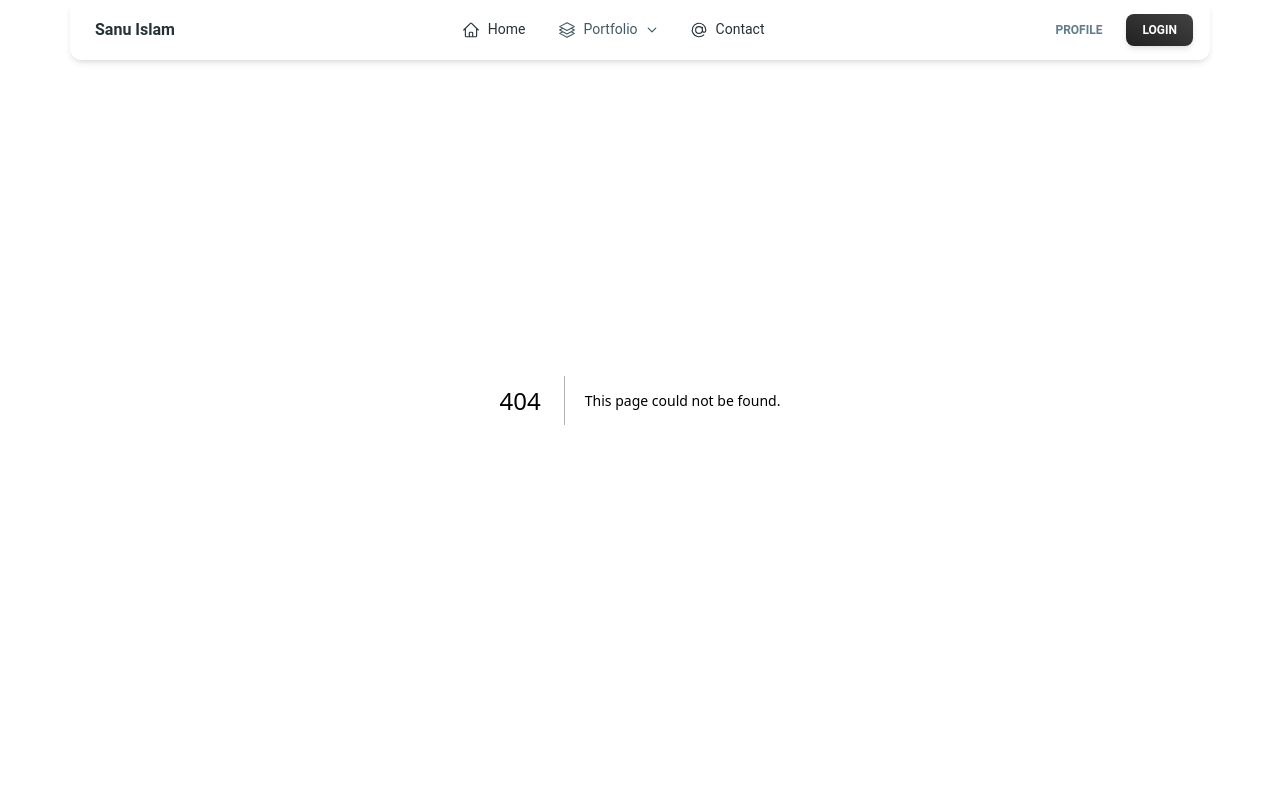
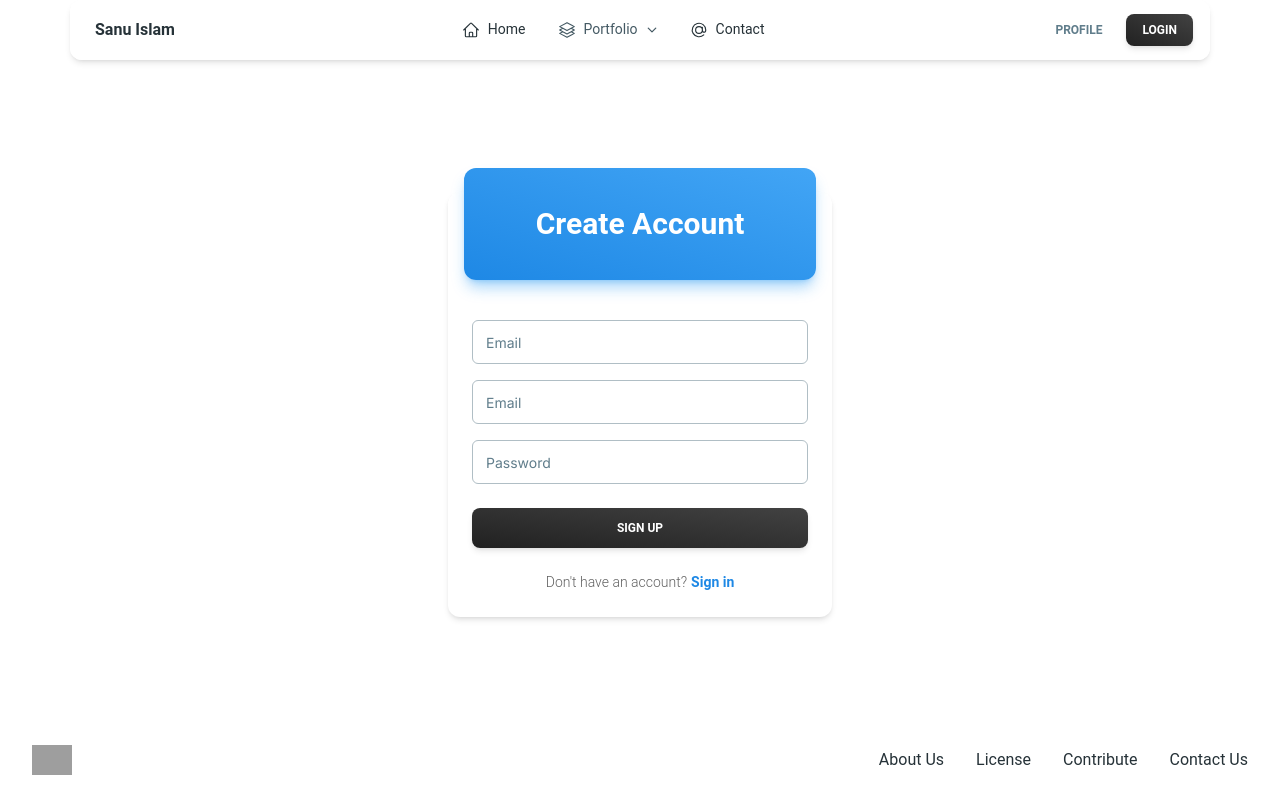
Before and after one commit to affsanu/sanu, a Next.js app: page /pages/register in a window 1280 px wide. Before the commit this address had no page. Shown: the top 800 px of the page. Built offline with nearby package versions, Linux system fonts and the light colour scheme; grey boxes are pictures that could not be loaded.

Commit message:
Login Register Loading

```diff
--- a/app/components/layouts/TopNav.jsx
+++ b/app/components/layouts/TopNav.jsx
@@ -248,7 +248,7 @@
                     <Button variant="text" size="sm" color="blue-gray">
                         Profile
                     </Button>
-                    <Link href='/login'>
+                    <Link href='/pages/login'>
                         <Button variant="gradient" size="sm">
                             Login
                         </Button>
@@ -273,7 +273,7 @@
                     <Button variant="outlined" size="sm" color="blue-gray" fullWidth>
                         Profile
                     </Button>
-                    <Link href='/login'>
+                    <Link href='/pages/login'>
                         <Button variant="gradient" size="sm" fullWidth>
                             Login
                         </Button>
--- /dev/null
+++ b/app/loading.jsx
@@ -0,0 +1,12 @@
+'use client'
+import React from 'react'
+import { Spinner } from '@material-tailwind/react'
+const Loading = () => {
+    return (
+        <div className='h-screen flex justify-center items-center mx-auto'>
+            <Spinner color="teal" className="h-48 w-48" />
+        </div>
+    )
+}
+
+export default Loading
--- /dev/null
+++ b/app/pages/login/page.jsx
@@ -0,0 +1,79 @@
+'use client'
+import {
+  Card,
+  CardHeader,
+  CardBody,
+  CardFooter,
+  Typography,
+  Input,
+  Checkbox,
+  Button,
+} from "@material-tailwind/react";
+import Link from "next/link";
+import { useState } from "react";
+import { ToastContainer, toast } from "react-toastify";
+
+
+export default function Login() {
+  const [email, setEmail] = useState('');
+  const [password, setPassword] = useState('');
+
+  const handleLogin = async () => {
+const options = {
+  method: "POST",
+  headers: {
+    "Content-Type": "application/json",
+    // 'Content-Type': 'application/x-www-form-urlencoded',
+  },
+  body: JSON.stringify({email, password}),
+}
+
+    await fetch("/api/login", options)
+      .then(response => response.json())
+      .then((data) => {
+        console.log(data);
+        if (data.error) {
+          toast.error(data.error);
+        }
+      })
+      .catch((error) => console.log(error.message));
+
+  }
+
+  return (
+    <div className="flex justify-center pt-24 lg:pt-48 pb-6 lg:pb-24">
+      <Card className="w-96">
+        <CardHeader
+          variant="gradient"
+          color="blue"
+          className="mb-4 grid h-28 place-items-center"
+        >
+          <Typography variant="h3" color="white">
+            Sign In
+          </Typography>
+        </CardHeader>
+        <CardBody className="flex flex-col gap-4">
+          <Input type="email" value={email} onChange={(e) => setEmail(e.target.value)} label="Email" size="lg" />
+          <Input type="password" value={password} onChange={(e) => setPassword(e.target.value)} label="Password" size="lg" />
+          <div className="-ml-2.5">
+            <Checkbox label="Remember Me" />
+          </div>
+        </CardBody>
+        <CardFooter className="pt-0">
+          <Button onClick={handleLogin} variant="gradient" fullWidth>
+            Sign In
+          </Button>
+          <Typography variant="small" className="mt-6 flex justify-center">
+            Don't have an account?
+            <Link href="/pages/register"
+              className="ml-1 font-bold text-blue-600"
+            >
+              Sign up
+            </Link>
+          </Typography>
+        </CardFooter>
+      </Card>
+      <ToastContainer />
+    </div>
+  );
+}
--- /dev/null
+++ b/app/pages/register/page.jsx
@@ -0,0 +1,78 @@
+'use client'
+import {
+  Card,
+  CardHeader,
+  CardBody,
+  CardFooter,
+  Typography,
+  Input,
+  Checkbox,
+  Button,
+} from "@material-tailwind/react";
+import Link from "next/link";
+import { useState } from "react";
+import { ToastContainer, toast } from "react-toastify";
+
+
+export default function Register() {
+  const [name, setName] = useState('');
+  const [email, setEmail] = useState('');
+  const [password, setPassword] = useState('');
+
+  const handleLogin = async () => {
+    const options = {
+      method: "POST",
+      headers: {
+        "Content-Type": "application/json",
+        // 'Content-Type': 'application/x-www-form-urlencoded',
+      },
+      body: JSON.stringify({ name, email, password }),
+    }
+
+    await fetch("/api/register", options)
+      .then(response => response.json())
+      .then((data) => {
+        console.log(data);
+        if (data.error) {
+          toast.error(data.error);
+        }
+      })
+      .catch((error) => console.log(error.message));
+
+  }
+
+  return (
+    <div className="flex justify-center pt-24 lg:pt-48 pb-6 lg:pb-24">
+      <Card className="w-96">
+        <CardHeader
+          variant="gradient"
+          color="blue"
+          className="mb-4 grid h-28 place-items-center"
+        >
+          <Typography variant="h3" color="white">
+            Create Account
+          </Typography>
+        </CardHeader>
+        <CardBody className="flex flex-col gap-4">
+          <Input type="text" value={name} onChange={(e) => setName(e.target.value)} label="Email" size="lg" />
+          <Input type="email" value={email} onChange={(e) => setEmail(e.target.value)} label="Email" size="lg" />
+          <Input type="password" value={password} onChange={(e) => setPassword(e.target.value)} label="Password" size="lg" />
+        </CardBody>
+        <CardFooter className="pt-0">
+          <Button onClick={handleLogin} variant="gradient" fullWidth>
+            Sign Up
+          </Button>
+          <Typography variant="small" className="mt-6 flex justify-center">
+            Don't have an account?
+            <Link href="/pages/login"
+              className="ml-1 font-bold text-blue-600"
+            >
+              Sign in
+            </Link>
+          </Typography>
+        </CardFooter>
+      </Card>
+      <ToastContainer />
+    </div>
+  );
+}
```
